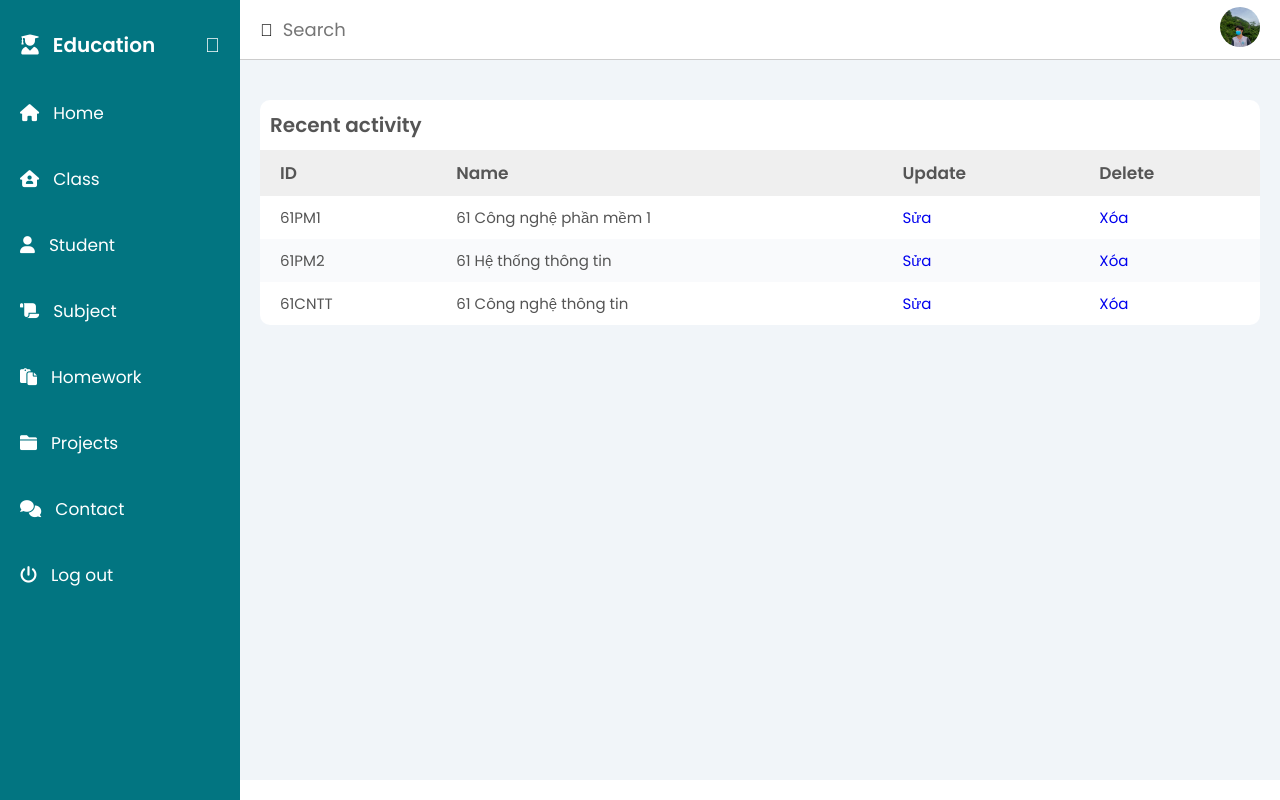
After one commit to Archiroo/CongNgheWeb, a PHP site: page /CongNgheWeb/teacher/class.php in a window 1280 px wide. The commit adds this page. Run offline with PHP 8.4, Linux system fonts and the light colour scheme; some libraries are stand-ins or nearby versions.

Commit message:
thêm class

```diff
--- /dev/null
+++ b/teacher/class.php
@@ -0,0 +1,74 @@
+<?php
+include('sidebar.php');
+include('search.php');
+?>
+    <main>
+        <section class="recent">
+            <div class="activity-grid">
+                <div class="activity-card">
+                    <h3>Recent activity</h3>
+                    <div class="table-responsive">
+                        <table>
+                            <thead>
+                                <tr>
+                                    <th>ID</th>
+                                    <th>Name</th>
+                                    <th>Update</th>
+                                    <th>Delete</th>
+                                </tr>
+                            </thead>
+                            <tbody>
+                                <tr>
+                                    <td>61PM1</td>
+                                    <td>61 Công nghệ phần mềm 1</td>
+                                    <td>
+                                        <a href="#">
+                                            Sửa
+                                        </a>
+                                    </td>
+                                    <td>
+                                        <a href="#">
+                                            Xóa
+                                        </a>
+                                    </td>
+                                </tr>
+                                <tr>
+                                    <td>61PM2</td>
+                                    <td>61 Hệ thống thông tin</td>
+                                    <td>
+                                        <a href="#">
+                                            Sửa
+                                        </a>
+                                    </td>
+                                    <td>
+                                        <a href="#">
+                                            Xóa
+                                        </a>
+                                    </td>
+                                </tr>
+                                <tr>
+                                    <td>61CNTT</td>
+                                    <td>61 Công nghệ thông tin</td>
+                                    <td>
+                                        <a href="#">
+                                            Sửa
+                                        </a>
+                                    </td>
+                                    <td>
+                                        <a href="#">
+                                            Xóa
+                                        </a>
+                                    </td>
+                                </tr>
+
+                            </tbody>
+                        </table>
+                    </div>
+                </div>
+            </div>
+        </section>
+    </div>
+
+<?php
+include('footer.php');
+?>
--- a/teacher/sidebar.php
+++ b/teacher/sidebar.php
@@ -17,6 +17,12 @@ include('header.php');
                 <a href="index.php">
                     <span class="fas fa-home"></span>
                     <span>Home</span>
+                </a>
+            </li>
+            <li>
+                <a href="class.php">
+                    <span class="fas fa-house-user"></span>
+                    <span>Class</span>
                 </a>
             </li>
             <li>
```
